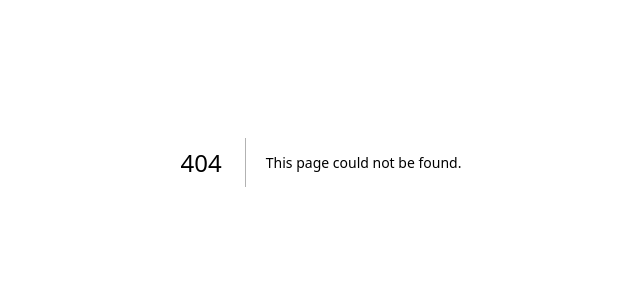
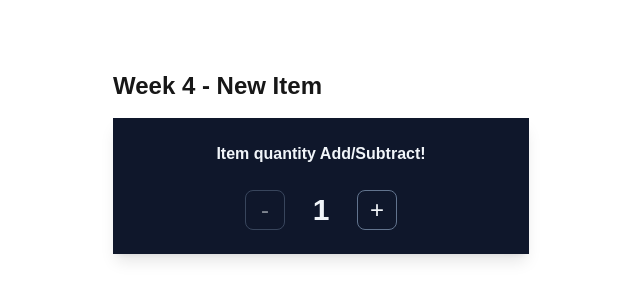
Before and after one commit to GregS87/cprg306-assignments, a Next.js app: page /week-4 in a window 1280 px wide. Before the commit this address had no page. Shown: the part 238-538 px from the top of the page, without its empty margins (319-959 px from the left). Built offline with nearby package versions, Linux system fonts and the light colour scheme.

Commit message:
week-4 completed
implemented basic interactivity
increment/decrement a value with a maximum and minimum amount

```diff
--- /dev/null
+++ b/app/week-4/new-item.js
@@ -0,0 +1,59 @@
+"use client";
+
+import { useState } from "react";
+import { useRouter } from "next/navigation";
+
+export default function NewItem() {
+    const [quantity, setQuantity] = useState(1);
+
+    const increment = () => {
+        setQuantity((prevQuantity) => {
+            if (prevQuantity >= 20) return prevQuantity; // this sets a cap of 20
+            return prevQuantity + 1; // Otherwise, increment by 1
+        });
+    };
+
+    const decrement = () => {
+        setQuantity((prevQuantity) => {
+            if (prevQuantity <= 1) return prevQuantity; // Min quantity is 1
+            return prevQuantity - 1; // Otherwise, decrement by 1
+        });
+    };
+
+    return (
+        <div className="bg-slate-900 text-slate-100 rounded-x1 shadow-lg p-6 flex flex-col items-center gap-4">
+            <h2 className="text-x1 font-bold">Item quantity Add/Subtract!</h2>
+
+            <div className="flex items-center gap-4 mt-2">
+                {/* Decrement Button */}
+                <button
+                    onClick={decrement}
+                    disabled={quantity === 1}
+                    className="w-10 h-10 rounded-lg border border-slate-500 text-2xl leading-none
+                    flex items-center justify-center
+                    disabled:opacity-50 disabled:cursor-not-allowed
+                    hover:bg-slate-800 transition"
+                >
+                    -
+                </button>
+
+                {/* Current Quantity */}
+                <span className="text-3xl font-bold tabular-nums w-10 text-center">
+                    {quantity}
+                </span>
+
+                {/* Increment Button */}
+                <button
+                    onClick={increment}
+                    disabled={quantity === 20}
+                    className="w-10 h-10 rounded-lg border border-slate-500 text-2xl leading-none
+                    flex items-center justify-center
+                    disabled:opacity-40 disabled:cursor-not-allowed
+                    hover:bg-slate-800 transition"
+                >
+                    +
+                </button>
+            </div>
+        </div>
+    );
+}
--- /dev/null
+++ b/app/week-4/page.js
@@ -0,0 +1,14 @@
+import NewItem from "./new-item";
+
+export default function Page() {
+    return (
+        <main className="min-h-screen flex items-center justify-center">
+            <div className="p-4 w-full max-w-md">
+                <h1 className="text-2xl font-bold mb-4">Week 4 - New Item</h1>
+
+                {/* NewItem Component */}
+                <NewItem />
+            </div>
+        </main>
+    );
+}
```
